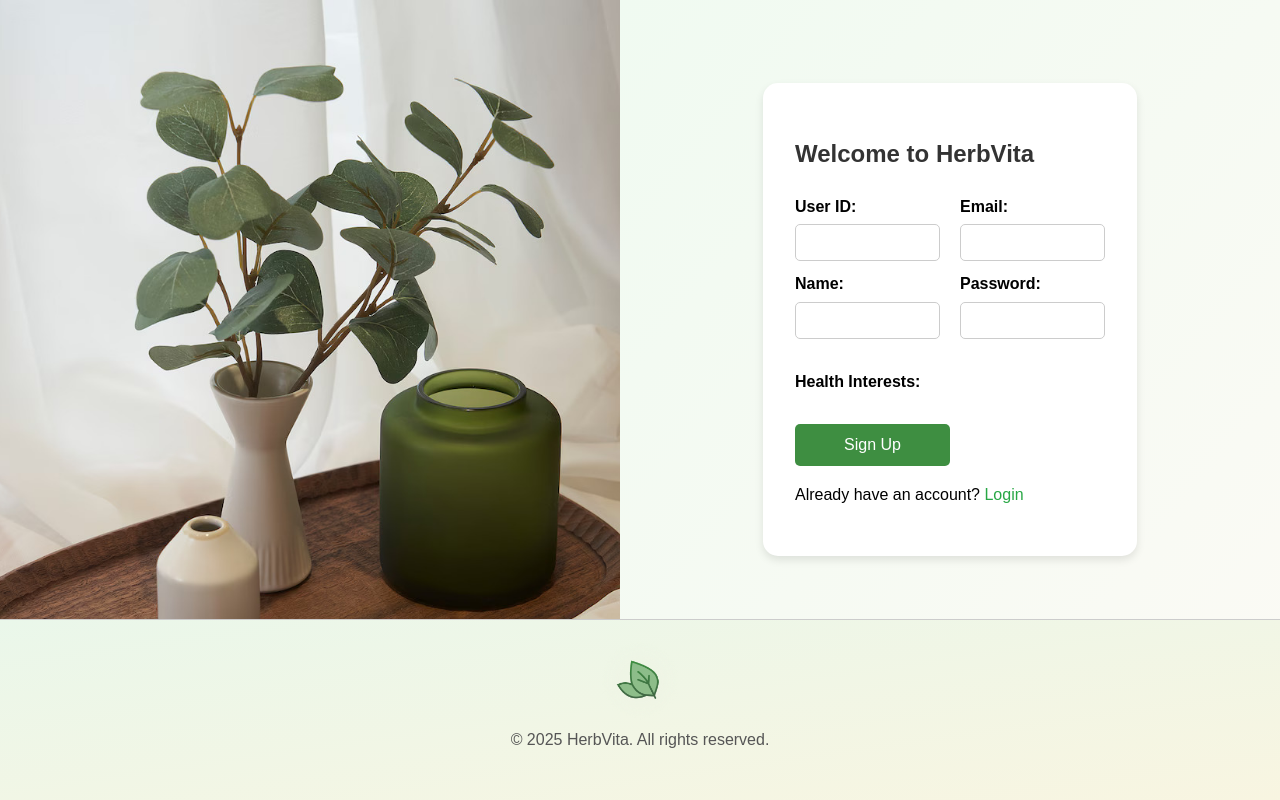
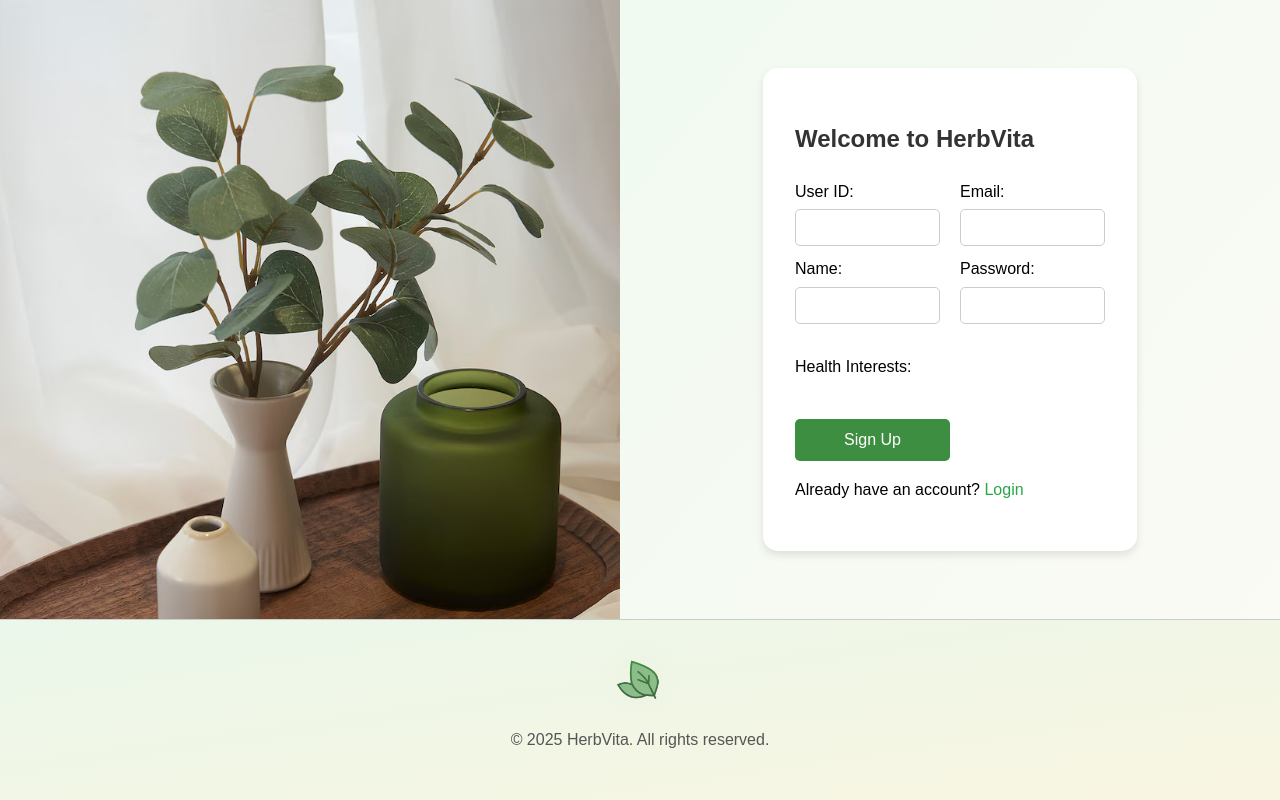
Before and after one commit to Marky115/HerbVitalWebsite, a PHP site: page /signup.php in a window 1280 px wide. Shown: the part 204-1004 px from the top of the page. Run offline with PHP 8.4, Linux system fonts and the light colour scheme; data that the repository does not hold is empty; some web fonts are replaced.

Commit message:
Update style.css

```diff
--- a/style.css
+++ b/style.css
@@ -548,9 +548,9 @@ footer p {
 .health-interests-container {
     display: flex;
     flex-wrap: wrap;
-    gap: 12px;
+    gap: 6px;
     margin-top: 10px;
-    margin-bottom: 20px;
+    margin-bottom: 30px;
 }
 
 .interest-checkbox {
@@ -561,16 +561,17 @@ footer p {
     display: inline-block;
     background-color: #3db3433e;
     color: black;
-    padding: 8px 20px;
-    border-radius: 50px;
+    padding: 8px 18px;
+    border-radius: 4px;
     font-size: 12px;
     cursor: pointer;
     text-align: center;
     font-weight: 400;
+    font-size: 14px;
 }
 
 .interest-checkbox:checked + .interest-pill {
-    background-color: #3db343;
+    background-color: #3e8e41be;
     color: white;
 }
 
@@ -620,7 +621,7 @@ footer p {
     align-items: center;
     justify-content: center;
     padding: 20px;
-    padding-bottom: 180px;
+    padding-bottom: 200px;
     /* for footer */
 
 }
@@ -636,7 +637,6 @@ footer p {
 
 .form-group label {
     display: block;
-    font-weight: bold;
     margin-bottom: 5px;
 }
 
```
